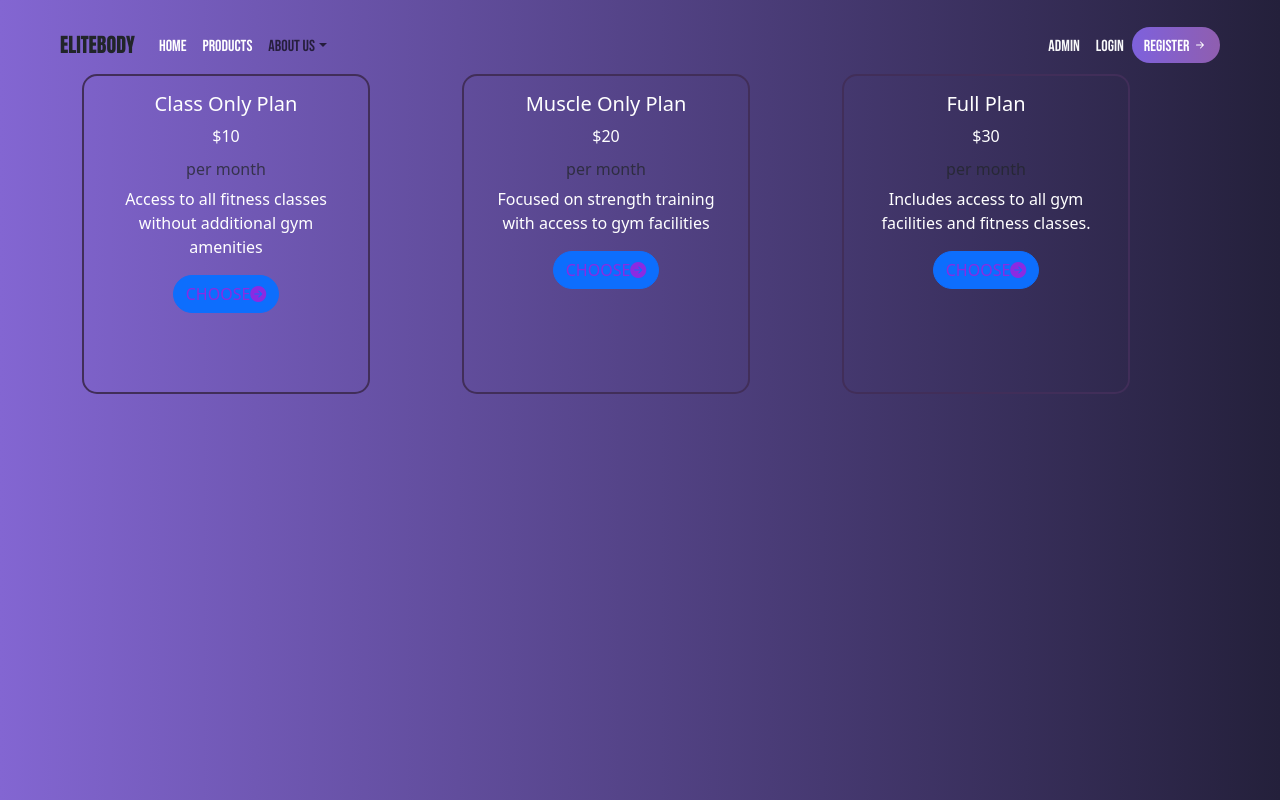
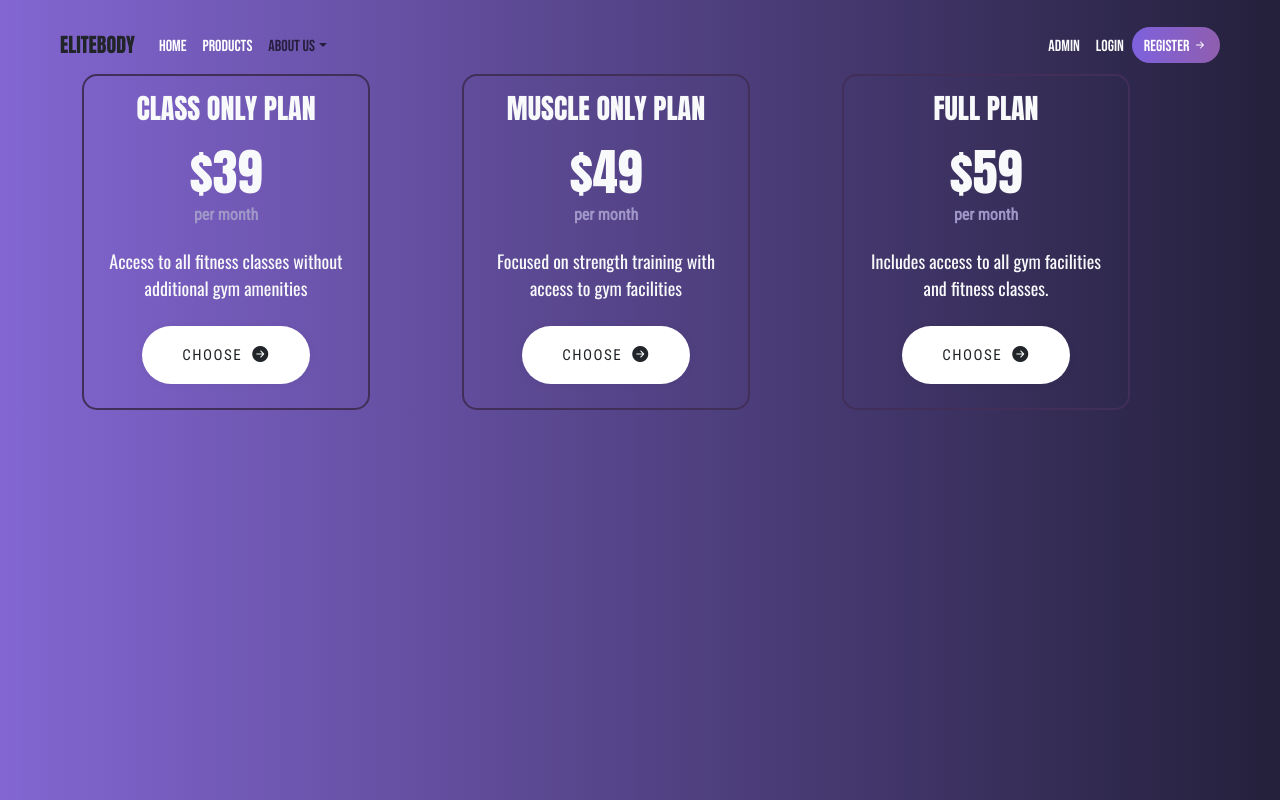
Before and after one commit to Nilost21/ProyectoFinalFront, a React (Vite) app: page /plans in a window 1280 px wide. Built offline with nearby package versions, Linux system fonts and the light colour scheme; data requests are answered from the project's data file.

Commit message:
se agregaron estilos a las cards

```diff
--- a/src/components/planComponents/ButtonCardPlan.jsx
+++ b/src/components/planComponents/ButtonCardPlan.jsx
@@ -3,25 +3,25 @@ import { Button } from 'react-bootstrap';
 import '../../css/ButtonCardPlan.css';
 import "bootstrap-icons/font/bootstrap-icons.css";
 
-function ButtonCardPlan ({ /* variant ,*/ onClick, children })  {
+function ButtonCardPlan ({ variant  , onClick, children })  {
   return (
     <>
-      <Button /* variant={variant} */ className="custom-button-card-plan" onClick={onClick}>
+      <Button variant={variant}  className="custom-button-card-plan small-font" onClick={onClick}>
 
       {children}
-      <i class="bi bi-arrow-right-circle-fill"></i>
+      <i class="bi bi-arrow-right-circle-fill icon-arrow-plan"></i>
 
     </Button>
     </>
   );
 }
 ButtonCardPlan.propTypes = {
-    /* variant: PropTypes.string, */
+    variant: PropTypes.string,
     onClick: PropTypes.func.isRequired,
     children: PropTypes.node.isRequired,
   };
- /*  ButtonCardPlan.defaultProps = {
-    variant: 'primary',
-  }; */
+ ButtonCardPlan.defaultProps = {
+    variant: 'custom-button-card-plan',
+  };
 
 export default ButtonCardPlan;
--- a/src/components/planComponents/CardPlan.jsx
+++ b/src/components/planComponents/CardPlan.jsx
@@ -14,13 +14,17 @@ function CardPlan ({name, price, description, page}) {
   };
   return (
     <>
-    <Card style={{ width: '18rem'}} className='mb-3 mb-lg-0 cardcolor'>
+    <Card style={{ width: '18rem'}} className='mb-3 mb-lg-0 custom-card-plan'>
       <Card.Body>
-        <Card.Title>{name}</Card.Title>
-        <Card.Text>${price}</Card.Text>
-        <Card.Subtitle className="mb-2 text-muted">per month</Card.Subtitle>
-        <Card.Text>{description}</Card.Text>
-        <ButtonCardPlan /* variant="primary" */ children="CHOOSE" onClick={handleShowPlanInfo}></ButtonCardPlan>
+        <Card.Title className="title text-light name-card-plan"><h3>{name}</h3></Card.Title>
+        <Card.Text className="title text-light price-card-plan">${price}</Card.Text>
+        <Card.Subtitle className="mb-2 small-font month-card-plan">per month</Card.Subtitle>
+        <Card.Text className="paragraph text-light description-card-plan mt-4 mb-4">{description}</Card.Text>
+        <ButtonCardPlan
+
+        variant="custom-button-card-plan"
+        children="CHOOSE"
+        onClick={handleShowPlanInfo}></ButtonCardPlan>
       </Card.Body>
     </Card>
     </>
--- a/src/css/ButtonCardPlan.css
+++ b/src/css/ButtonCardPlan.css
@@ -1,4 +1,33 @@
-.custom-button-card-plan{
-    color: blueviolet;
-    border-radius: 30px;
+.custom-button-card-plan {
+    padding: 17px 40px;
+    border-radius: 50px;
+    cursor: pointer;
+    border: 0;
+    background-color: white;
+    box-shadow: rgb(0 0 0 / 5%) 0 0 8px;
+    letter-spacing: 1.5px;
+    text-transform: uppercase;
+    font-size: 15px;
+    transition: all 0.5s ease;
 }
+
+.custom-button-card-plan:hover {
+    letter-spacing: 3px;
+    background-color: #7c64d2;
+    color: hsl(0, 0%, 100%);
+    box-shadow: rgb(93 24 220) 0px 7px 29px 0px;
+}
+
+.custom-button-card-plan:active {
+    letter-spacing: 3px !important;
+    background-color: #7c64d2 !important;
+    color: hsl(0, 0%, 100%) !important;
+    box-shadow: rgb(93 24 220) 0px 0px 0px 0px !important;
+    transform: translateY(10px) !important;
+    transition: 100ms !important;
+}
+
+.icon-arrow-plan {
+    margin-left: 10px;
+    font-size: 16px;
+}
--- a/src/css/CardPlan.css
+++ b/src/css/CardPlan.css
@@ -1,7 +1,7 @@
-.cardcolor{
+.custom-card-plan{
     color: rgb(255, 255, 255);
     /* width: 200px;*/
-    height: 20rem;
+    height: 21rem;
 
     border-radius: 15px;
     border: 2px solid #412e59;
@@ -9,8 +9,24 @@
     transition: transform 0.3s;
 }
 
-.cardcolor:hover{
-    border-color: #9b65d2;
- box-shadow: 0 4px 18px 0 rgba(0, 0, 0, 0.25);
+.custom-card-plan:hover{
+   border-color: #9b65d2;
+ /* box-shadow: 0 4px 18px 0 rgba(0, 0, 0, 0.25); */
+ box-shadow: #2e2168 0px 7px 29px 0px;
  transform: scale(1.1);
 }
+.price-card-plan{
+    font-size: 50px;
+    color: #9b65d2;
+    margin-bottom: 0%;
+}
+.name-card-plan{
+    text-transform: uppercase;
+}
+.description-card-plan{
+    font-size: 18px;
+}
+.month-card-plan{
+    color: #a198c9;
+    font-weight: bold;
+}
--- a/src/pages/Plans/PlanList.jsx
+++ b/src/pages/Plans/PlanList.jsx
@@ -4,9 +4,9 @@ import { Container, Row, Col } from 'react-bootstrap';
 const PlanList = () => {
 
     const plans = [
-        { id: 1, name: 'Class Only Plan', price: 10 , description: 'Access to all fitness classes without additional gym amenities', page: 'class-plan'},
-        { id: 2, name: 'Muscle Only Plan', price: 20, description: 'Focused on strength training with access to gym facilities', page: 'muscle-plan' },
-        { id: 3, name: 'Full Plan', price: 30, description: 'Includes access to all gym facilities and fitness classes.', page: 'full-plan' },
+        { id: 1, name: 'Class Only Plan', price: 39 , description: 'Access to all fitness classes without additional gym amenities', page: 'class-plan'},
+        { id: 2, name: 'Muscle Only Plan', price: 49, description: 'Focused on strength training with access to gym facilities', page: 'muscle-plan' },
+        { id: 3, name: 'Full Plan', price: 59, description: 'Includes access to all gym facilities and fitness classes.', page: 'full-plan' },
       ];
 
   return (
```
